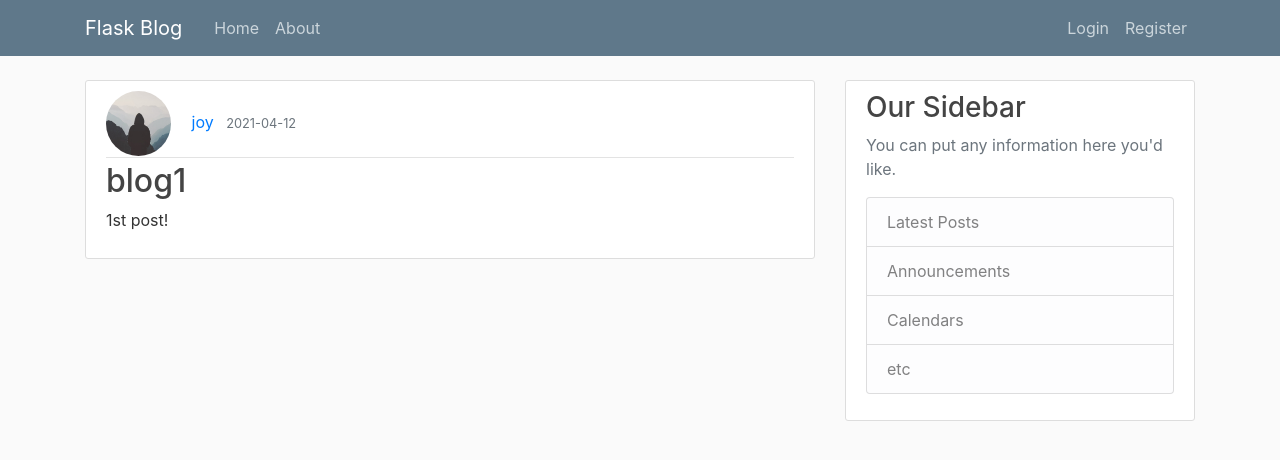
After one commit to homemix/flaskProject, a Flask app: page /post/1 in a window 1280 px wide. The commit adds this page. Shown: the top 460 px of the page. Run offline with Flask 2, Linux system fonts and the light colour scheme; data comes from the database, SQL or seed files in the repository; both versions use the stored data as it was after the commit; some libraries are stand-ins or nearby versions.

Commit message:
create, update and delete post

```diff
--- a/app.py
+++ b/app.py
@@ -1,6 +1,6 @@
 from flask import Flask
-from flask import render_template, redirect, url_for, flash, request
-from forms import RegistrationForm, LoginForm, UpdateAccountForm
+from flask import render_template, redirect, url_for, flash, request, abort
+from forms import RegistrationForm, LoginForm, UpdateAccountForm, PostForm
 from models import db, User, Post
 from flask_bcrypt import Bcrypt
 from flask_login import login_user, current_user, logout_user, login_required
@@ -18,25 +18,11 @@
 login_manager.login_view = 'login'
 login_manager.login_message_category = 'info'
 
-post = [
-    {
-        'author': 'kennedy wambua',
-        'title': 'blog post 1',
-        'content': 'first blog',
-        'date_posted': 'March 21,2021'
-    },
-    {
-        'author': 'kennedy ken',
-        'title': 'blog post 2',
-        'content': 'second blog',
-        'date_posted': 'March 21,2021'
-    }
-]
-
 
 @app.route('/')
 @app.route("/home")
 def home():
+    post = Post.query.all()
     return render_template('home.html', posts=post)
 
 
@@ -114,5 +100,55 @@
     return render_template('account.html', title='Account', image_file=image_file, form=form)
 
 
+@app.route("/post/new", methods=['GET', 'POST'])
+@login_required
+def new_post():
+    form = PostForm()
+    if form.validate_on_submit():
+        post = Post(title=form.title.data, content=form.content.data, author=current_user)
+        db.session.add(post)
+        db.session.commit()
+        flash('Your post has been created', 'success')
+        return redirect(url_for('home'))
+    return render_template('create_post.html', title='New Post', form=form,legend='Create Post')
+
+
+@app.route("/post/<int:post_id>")
+def post(post_id):
+    post = Post.query.get_or_404(post_id)
+    return render_template('post.html', title=post.title, post=post)
+
+
+@app.route("/post/<int:post_id>/update",methods=['GET', 'POST'])
+@login_required
+def update_post(post_id):
+    post = Post.query.get_or_404(post_id)
+    if post.author != current_user:
+        abort(403)
+    form = PostForm()
+    if form.validate_on_submit():
+        post.title=form.title.data
+        post.content = form.content.data
+        db.session.commit()
+        flash('Post Updated successfully','success')
+        return redirect(url_for('post',post_id=post.id))
+    elif request.method =='GET':
+        form.title.data = post.title
+        form.content.data=post.content
+    return render_template('create_post.html', title='Update Post',
+                           form=form,legend='Update Post')
+
+
+@app.route("/post/<int:post_id>/delete",methods=['POST'])
+@login_required
+def delete_post(post_id):
+    post = Post.query.get_or_404(post_id)
+    if post.author != current_user:
+        abort(403)
+    db.session.delete(post)
+    db.session.commit()
+    flash('Post deleted successfully','success')
+    return redirect(url_for('home'))
+
 if __name__ == '__main__':
     app.run(debug=True)
--- a/templates/layout.html
+++ b/templates/layout.html
@@ -32,6 +32,7 @@
                 <!-- Navbar Right Side -->
                 <div class="navbar-nav">
                     {% if current_user.is_authenticated %}
+                        <a class="nav-item nav-link" href="{{ url_for('new_post') }}">New Post</a>
                         <a class="nav-item nav-link" href="{{ url_for('account') }}">Account</a>
                         <a class="nav-item nav-link" href="{{ url_for('logout') }}">Logout</a>
                     {% else %}
--- /dev/null
+++ b/templates/post.html
@@ -0,0 +1,41 @@
+{% extends "layout.html" %}
+{% block content %}
+    <article class="media content-section">
+        <div class="media-body">
+            <div class="article-metadata">
+                <img class="rounded-circle article-img"
+                     src="{{ url_for('static',filename='profile_pics/'+ post.author.image_file) }}">
+                <a class="mr-2" href="#">{{ post.author.username }}</a>
+                <small class="text-muted">{{ post.date_posted.strftime('%Y-%m-%d') }}</small>
+            {% if post.author == current_user %}
+                <div>
+                <a  class="btn btn-secondary bth-sm mt-1 mb-1" href="{{ url_for('update_post',post_id=post.id) }}">Update</a>
+                <button type="button" class="btn btn-danger btn-sm m-1" data-toggle="modal" data-target="#deleteModal">delete</button>
+                </div>
+            {% endif %}
+
+            </div>
+            <h2 class="article-title">{{ post.title }}</h2>
+            <p class="article-content">{{ post.content }}</p>
+        </div>
+    </article>
+    <!-- Modal -->
+<div class="modal fade" id="deleteModal" tabindex="-1" role="dialog" aria-labelledby="deleteModalLabel" aria-hidden="true">
+  <div class="modal-dialog" role="document">
+    <div class="modal-content">
+      <div class="modal-header">
+        <h5 class="modal-title" id="deleteModalLabel">Delete Post</h5>
+        <button type="button" class="close" data-dismiss="modal" aria-label="Close">
+          <span aria-hidden="true">&times;</span>
+        </button>
+      </div>
+      <div class="modal-footer">
+        <button type="button" class="btn btn-secondary" data-dismiss="modal">Close</button>
+       <form action="{{ url_for('delete_post',post_id=post.id) }}" method="POST">
+           <input class="btn btn-danger" type="submit" value="delete">
+       </form>
+      </div>
+    </div>
+  </div>
+</div>
+{% endblock content %}
```
Also changed, not shown: forms.py (+10 -4 lines), templates/create_post.html (added, +41 -0 lines), templates/home.html (+4 -3 lines), site.db.
